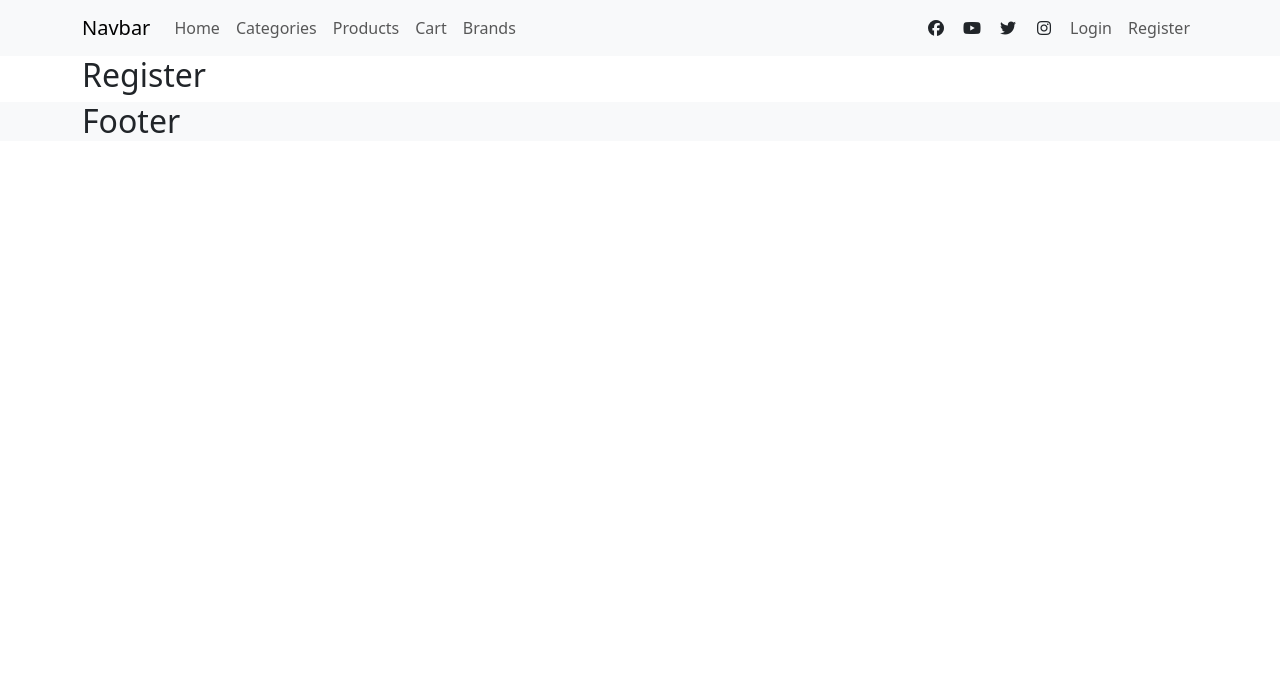
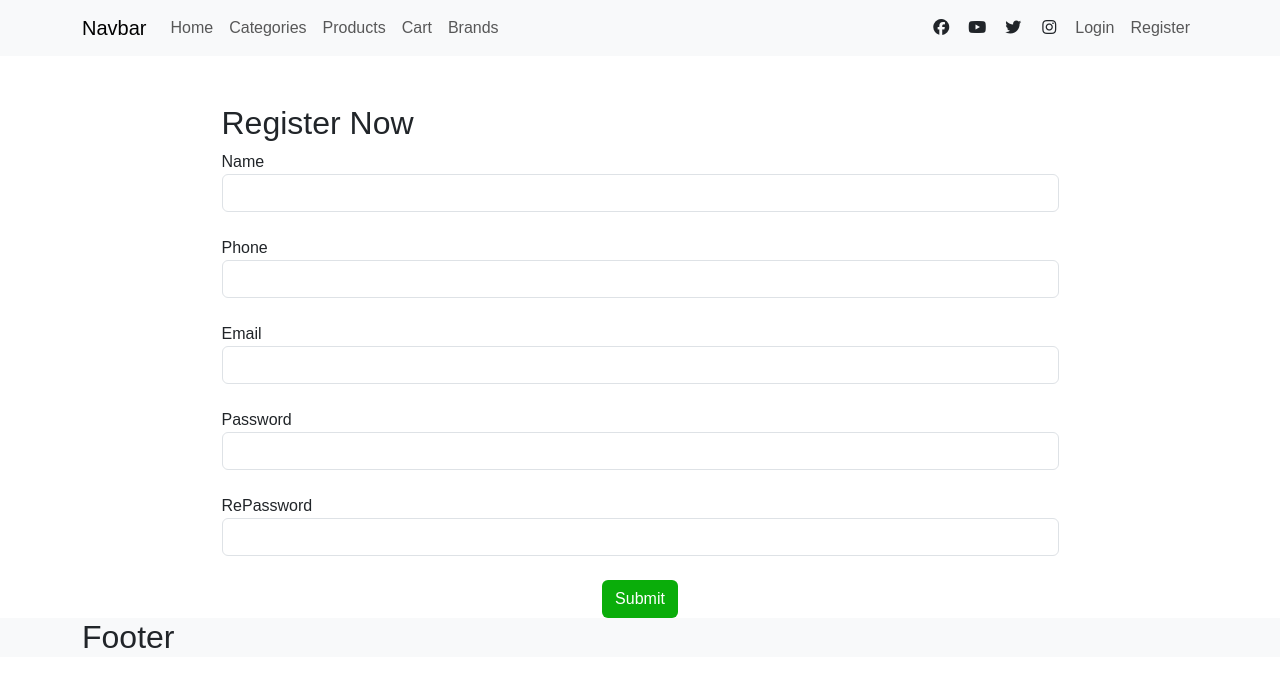
Before and after one commit to ahmedemam97/Ecomm_App, a React (Create React App) app: page /register in a window 1280 px wide. Shown: the top 686 px of the page. Built offline with nearby package versions, Linux system fonts and the light colour scheme.

Commit message:
add formik pack

```diff
--- a/package.json
+++ b/package.json
@@ -10,11 +10,13 @@
     "@testing-library/user-event": "^13.5.0",
     "axios": "^1.13.2",
     "bootstrap": "^5.3.8",
+    "formik": "^2.4.9",
     "react": "^19.2.0",
     "react-dom": "^19.2.0",
     "react-router-dom": "^7.10.1",
     "react-scripts": "5.0.1",
-    "web-vitals": "^2.1.4"
+    "web-vitals": "^2.1.4",
+    "yup": "^1.7.1"
   },
   "scripts": {
     "start": "react-scripts start",
--- a/src/components/NavBar/NavBar.jsx
+++ b/src/components/NavBar/NavBar.jsx
@@ -49,7 +49,7 @@ function NavBar() {
           </ul>
 
           <ul className="ms-auto navbar-nav">
-            <li className=" d-flex align-items-center gap-3 me-2">
+            <ul className=" d-flex align-items-center gap-3 me-2 list-unstyled">
               <li>
                 <i className="fab fa-facebook"></i>
               </li>
@@ -62,7 +62,7 @@ function NavBar() {
               <li>
                 <i className="fab fa-instagram"></i>
               </li>
-            </li>
+            </ul>
 
             <li className="nav-item">
               <Link className="nav-link" to="login">
--- a/src/components/Register/Register.jsx
+++ b/src/components/Register/Register.jsx
@@ -1,5 +1,53 @@
+import { useFormik } from "formik";
+
 function Register() {
-  return <h2>Register</h2>;
+  function handleSubmit(values) {
+    console.log(values)
+  }
+
+  let formik = useFormik({
+    initialValues: {
+      name: '',
+      email: '',
+      phone: '',
+      password: '',
+      rePassword: ''
+    },
+
+    onSubmit: handleSubmit
+
+  })
+
+  return <div className="w-75 mx-auto pt-5">
+    <h2>Register Now</h2>
+    <form onSubmit={formik.handleSubmit} className="d-flex flex-column gap-4">
+      <div>
+        <label htmlFor="name">Name</label>
+        <input type="text" id="name" className="form-control" value={formik.values.name} onChange={formik.handleChange} onBlur={formik.handleBlur} />
+      </div>
+
+      <div>
+        <label htmlFor="phone">Phone</label>
+        <input type="tel" id="phone" className="form-control" value={formik.values.phone} onChange={formik.handleChange} onBlur={formik.handleBlur} />
+      </div>
+
+      <div>
+        <label htmlFor="email">Email</label>
+        <input type="teemailxt" id="email" className="form-control" value={formik.values.email} onChange={formik.handleChange} onBlur={formik.handleBlur} />
+      </div>
+
+      <div>
+        <label htmlFor="password">Password</label>
+        <input type="password" id="password" className="form-control" value={formik.values.password} onChange={formik.handleChange} onBlur={formik.handleBlur} />
+      </div>
+
+      <div>
+        <label htmlFor="rePassword">RePassword</label>
+        <input type="password" id="rePassword" className="form-control" value={formik.values.rePassword} onChange={formik.handleChange} onBlur={formik.handleBlur} />
+      </div>
+      <button className="btn bg-main w-15 m-auto text-white" type="submit">Submit</button>
+    </form>
+  </div>;
 }
 
 export default Register;
--- a/src/index.css
+++ b/src/index.css
@@ -1,13 +1,60 @@
 body {
   margin: 0;
-  font-family: -apple-system, BlinkMacSystemFont, 'Segoe UI', 'Roboto', 'Oxygen',
-    'Ubuntu', 'Cantarell', 'Fira Sans', 'Droid Sans', 'Helvetica Neue',
-    sans-serif;
+  font-family: var(--font-family) !important;
   -webkit-font-smoothing: antialiased;
   -moz-osx-font-smoothing: grayscale;
 }
 
 code {
-  font-family: source-code-pro, Menlo, Monaco, Consolas, 'Courier New',
+  font-family: source-code-pro, Menlo, Monaco, Consolas, "Courier New",
     monospace;
 }
+
+/* You can add global styles to this file, and also import other style files */
+@import url("https://fonts.googleapis.com/css2?family=Encode+Sans+Expanded:wght@300&display=swap");
+:root {
+  --main-color: #0aad0a;
+  --light-color: #f0f3f2;
+  --shadow: rgba(145, 158, 171, 0.2) 0px 2px 4px -1px,
+    rgba(145, 158, 171, 0.14) 0px 4px 5px 0px,
+    rgba(145, 158, 171, 0.12) 0px 1px 10px 0px;
+  --font-family: "Encode Sans Expanded", sans-serif;
+  --rating-color: #ffc908;
+}
+
+.rating-color {
+  color: var(--rating-color);
+}
+.cursor-pointer {
+  cursor: pointer;
+}
+a,
+a:hover {
+  color: black;
+  text-decoration: none;
+}
+.product:hover {
+  box-shadow: var(--shadow);
+  border: solid 1px var(--main-color);
+}
+.product .btn {
+  transition: transform 1s, opacity 1s;
+  transform: translateY(100%);
+  opacity: 0;
+}
+.product:hover .btn {
+  opacity: 1;
+  transform: translateY(0%);
+}
+.font-sm {
+  font-size: 14px;
+}
+.text-main {
+  color: var(--main-color);
+}
+.bg-main {
+  background-color: var(--main-color) !important;
+}
+.bg-main-light {
+  background-color: var(--light-color) !important;
+}
```
Also changed, not shown: 1 other file (tests, documents, lock files or other folders).
